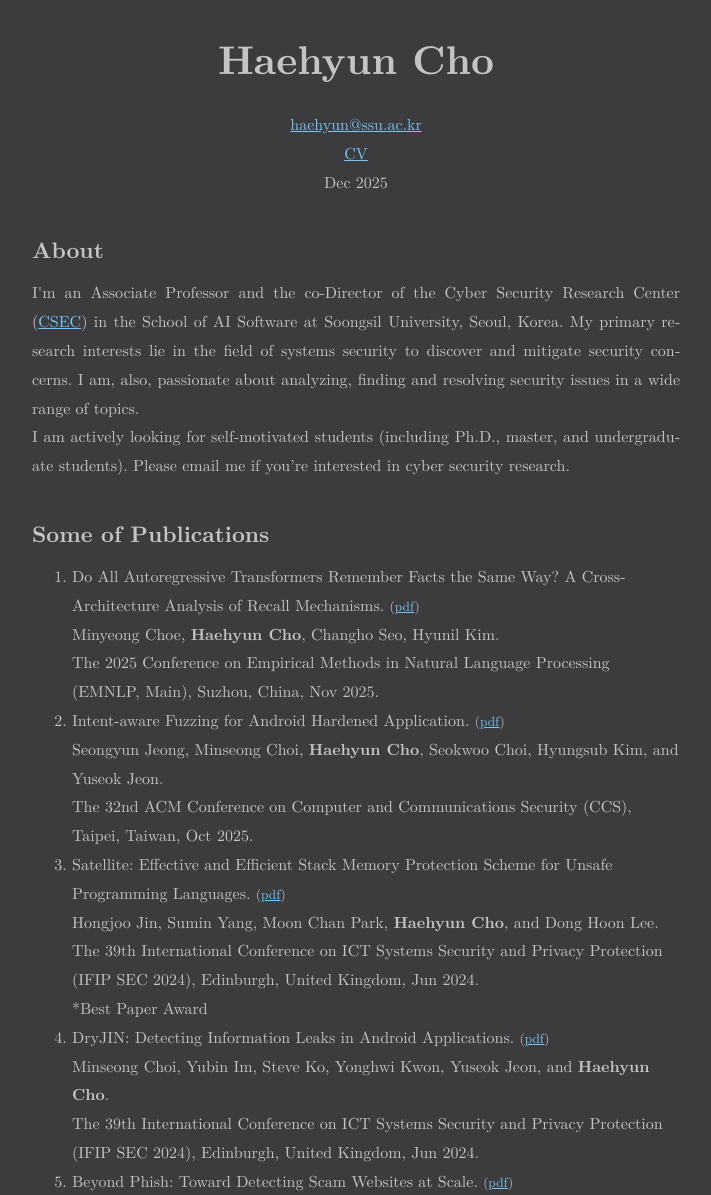
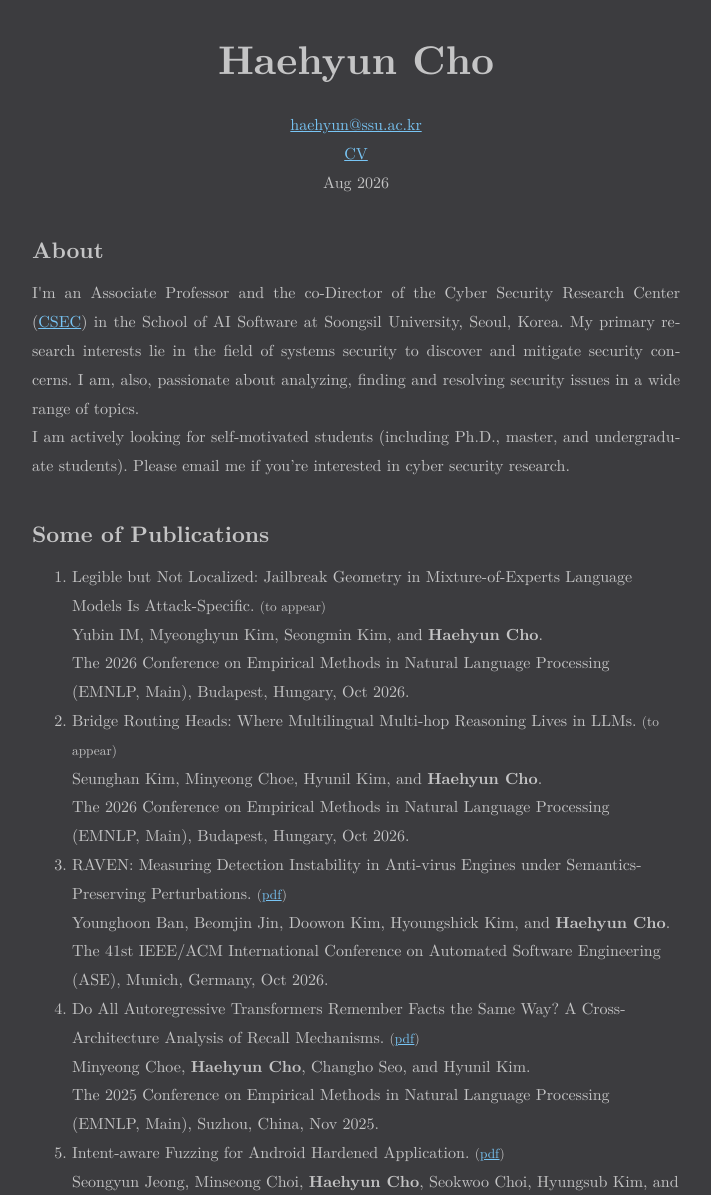
Before and after one commit to haehyun/haehyun.github.io, a website: page index.html in a window 1280 px wide. Shown: the top 1195 px of the page, without its empty margins (284-995 px from the left). Drawn offline with Linux system fonts and the light colour scheme.

Commit message:
ase, emnlp

```diff
--- a/index.html
+++ b/index.html
@@ -38,7 +38,7 @@
     <p class="author">
       <a href="mailto:haehyun@ssu.ac.kr">haehyun@ssu.ac.kr</a><br>
       <a href="./cv/haehyun_cv.pdf">CV</a><br>
-      Dec 2025
+      Aug 2026
     </p>
   </header>
 
@@ -80,10 +80,31 @@ Mar 2020: ACM MobiSys 2020 accepted our paper "SmokeBomb: Effective Mitigation A
       </header>
       <div>
         <ol>
+          <li id="jailgeo">
+            Legible but Not Localized: Jailbreak Geometry in Mixture-of-Experts Language Models Is Attack-Specific.
+            <small>(to appear)</small><br>
+            Yubin IM, Myeonghyun Kim, Seongmin Kim, and <b>Haehyun Cho</b>.<br>
+            The 2026 Conference on Empirical Methods in Natural Language Processing (EMNLP, Main), Budapest, Hungary, Oct 2026.<br>
+          </li>
+
+          <li id="bridgerouting">
+            Bridge Routing Heads: Where Multilingual Multi-hop Reasoning Lives in LLMs.
+            <small>(to appear)</small><br>
+            Seunghan Kim, Minyeong Choe, Hyunil Kim, and <b>Haehyun Cho</b>.<br>
+            The 2026 Conference on Empirical Methods in Natural Language Processing (EMNLP, Main), Budapest, Hungary, Oct 2026.<br>
+          </li>
+
+          <li id="raven">
+            RAVEN: Measuring Detection Instability in Anti-virus Engines under Semantics-Preserving Perturbations.
+            <small>(<a href="./papers/raven-ase26.pdf">pdf</a>)</small><br>
+            Younghoon Ban, Beomjin Jin, Doowon Kim, Hyoungshick Kim, and <b>Haehyun Cho</b>.<br>
+            The 41st IEEE/ACM International Conference on Automated Software Engineering (ASE), Munich, Germany, Oct 2026.<br>
+          </li>
+
           <li id="evalrecall">
             Do All Autoregressive Transformers Remember Facts the Same Way? A Cross-Architecture Analysis of Recall Mechanisms.
             <small>(<a href="./papers/fact-recall-emnlp2025.pdf">pdf</a>)</small><br>
-            Minyeong Choe, <b>Haehyun Cho</b>, Changho Seo, Hyunil Kim.<br>
+            Minyeong Choe, <b>Haehyun Cho</b>, Changho Seo, and Hyunil Kim.<br>
             The 2025 Conference on Empirical Methods in Natural Language Processing (EMNLP, Main), Suzhou, China, Nov 2025.<br>
           </li>
 
```
Also changed, not shown: 3 other files.
